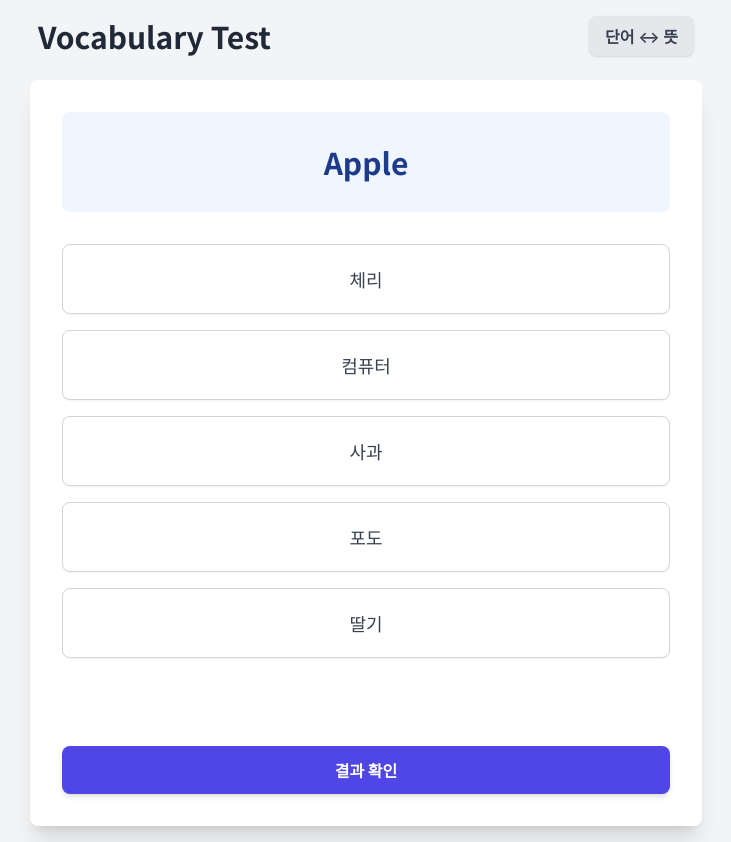
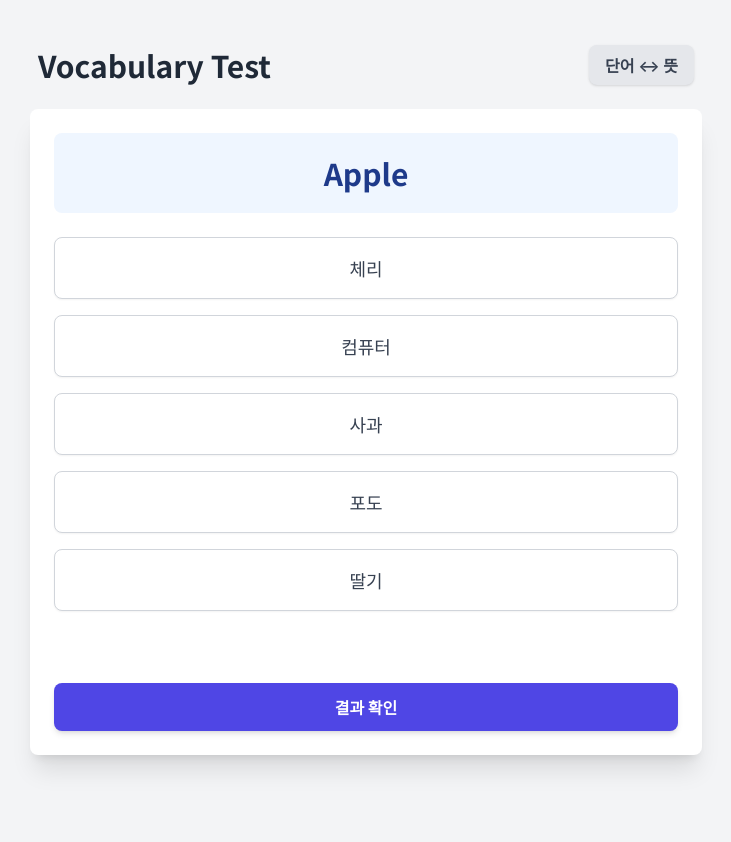
Before and after one commit to viajw/viajw.github.io, a plain HTML site: page vocabulary/voca.html in a window 1280 px wide. Shown: the whole page, without its empty margins (274-1005 px from the left). After the commit the page ends 800 px from the top, so only its background shows below. Drawn offline with nearby package versions, Linux system fonts and the light colour scheme; a web font is replaced by a local one.

Commit message:
Update voca.html

```diff
--- a/vocabulary/voca.html
+++ b/vocabulary/voca.html
@@ -66,9 +66,9 @@
             </button>
         </header>
 
-        <main class="bg-white rounded-lg shadow-xl p-6 sm:p-8">
+        <main class="bg-white rounded-lg shadow-xl p-4 sm:p-6">
             <!-- 2. 문제 영역 -->
-            <div id="question-container" class="mb-8 p-6 bg-blue-50 rounded-lg min-h-[100px] flex items-center justify-center">
+            <div id="question-container" class="mb-6 p-4 bg-blue-50 rounded-lg min-h-[80px] flex items-center justify-center">
                 <h2 id="question-text" class="text-2xl sm:text-3xl font-bold text-blue-900 text-center break-keep">
                     Loading...
                 </h2>
@@ -80,12 +80,12 @@
             </div>
 
             <!-- 4. 정답/오답 피드백 -->
-            <div id="feedback-container" class="mt-6 text-center h-8">
+            <div id="feedback-container" class="mt-4 text-center h-8">
                 <span id="feedback-text" class="text-2xl font-bold"></span>
             </div>
 
             <!-- 5. 결과 확인 버튼 -->
-            <button id="show-results-btn" class="w-full mt-8 bg-indigo-600 hover:bg-indigo-700 text-white font-bold py-3 px-6 rounded-lg shadow-md transition-all duration-200 transform hover:scale-105">
+            <button id="show-results-btn" class="w-full mt-6 bg-indigo-600 hover:bg-indigo-700 text-white font-bold py-3 px-6 rounded-lg shadow-md transition-all duration-200 transform hover:scale-105">
                 결과 확인
             </button>
         </main>
@@ -263,8 +263,8 @@
                 options.forEach(item => {
                     const button = document.createElement('button');
                     button.classList.add(
-                        'option-button', 'w-full', 'p-4', 'sm:p-5',
-                        'text-base', 'sm:text-lg', // 13. 모바일/데스크탑 글자 크기 조정
+                        'option-button', 'w-full', 'p-3', 'sm:p-4', // 13. 모바일/데스크탑 글자 크기 조정 (세로 패딩 축소)
+                        'text-base', 'sm:text-lg',
                         'font-medium', 'text-gray-700', 'bg-white',
                         'border', 'border-gray-300', 'rounded-lg', 'shadow-sm',
                         'hover:bg-gray-50', 'focus:outline-none', 'focus:ring-2',
```
